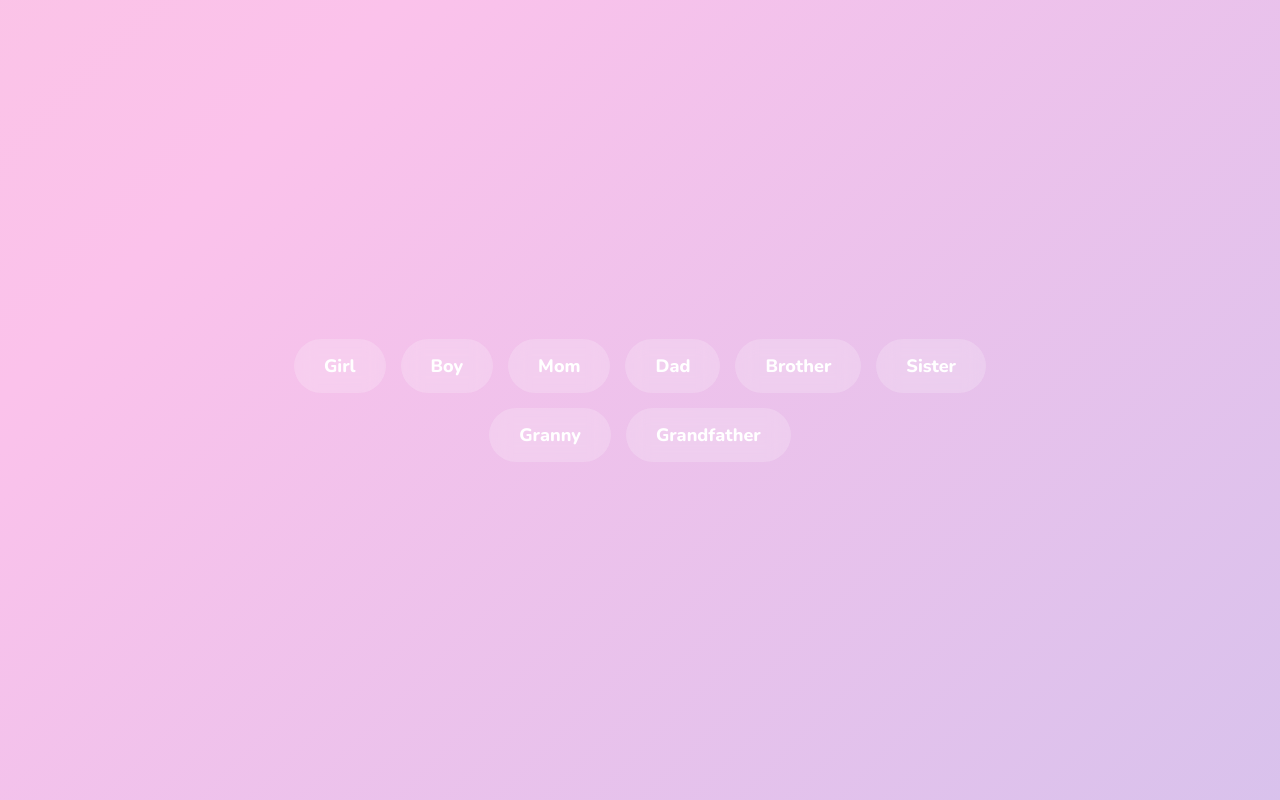
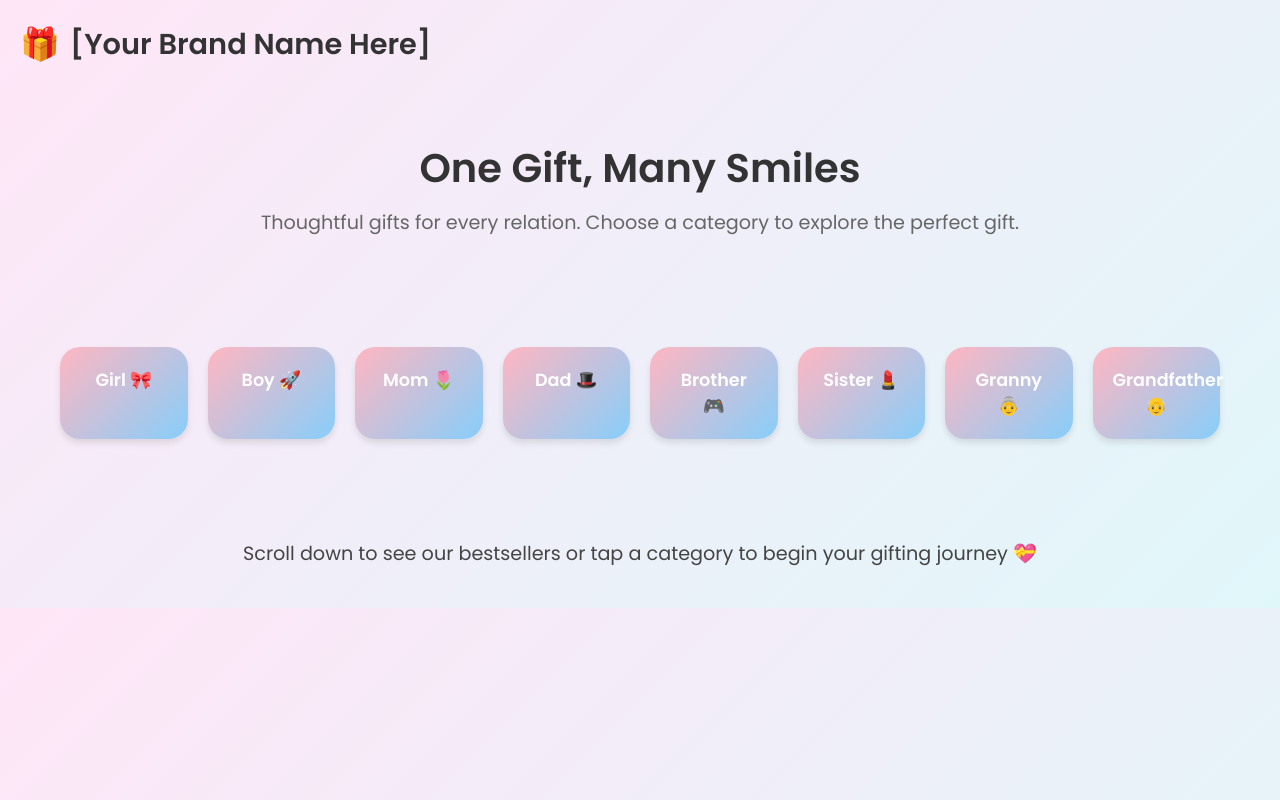
Before and after one commit to harsh15-prog/new, a plain HTML site: page index.html in a window 1280 px wide. Drawn offline with nearby package versions, Linux system fonts and the light colour scheme.

Commit message:
Update index.html

```diff
--- a/index.html
+++ b/index.html
@@ -1,168 +1,127 @@
 <!DOCTYPE html>
 <html lang="en">
+
 <head>
-  <meta charset="UTF-8" />
-  <meta name="viewport" content="width=device-width, initial-scale=1.0"/>
-  <title>Family Selector</title>
-  <link href="https://fonts.googleapis.com/css2?family=Nunito:wght@600;800&display=swap" rel="stylesheet">
+  <meta charset="UTF-8">
+  <meta name="viewport" content="width=device-width, initial-scale=1.0">
+  <title>Giftify | Personalized Gifts for Everyone</title>
+  <link href="https://fonts.googleapis.com/css2?family=Poppins:wght@400;600&display=swap" rel="stylesheet">
   <style>
     * {
-      box-sizing: border-box;
       margin: 0;
       padding: 0;
-      font-family: 'Nunito', sans-serif;
+      box-sizing: border-box;
+      font-family: 'Poppins', sans-serif;
     }
 
     body {
-      background: linear-gradient(135deg, #ff9a9e, #fad0c4, #fbc2eb, #a6c1ee);
-      background-size: 600% 600%;
-      animation: gradientBG 15s ease infinite;
-      min-height: 100vh;
+      background: linear-gradient(135deg, #FFE6F7, #E0F7FA);
+      color: #333;
+    }
+
+    .logo-bar {
       display: flex;
       align-items: center;
-      justify-content: center;
       padding: 20px;
     }
 
-    @keyframes gradientBG {
-      0% {background-position: 0% 50%;}
-      50% {background-position: 100% 50%;}
-      100% {background-position: 0% 50%;}
+    .logo {
+      font-size: 2rem;
+      margin-right: 10px;
     }
 
-    .role-buttons {
-      display: flex;
-      flex-wrap: wrap;
-      justify-content: center;
-      gap: 15px;
-      max-width: 700px;
+    .brand-name {
+      font-size: 1.8rem;
+      font-weight: 600;
     }
 
-    .role-buttons button {
-      padding: 15px 30px;
-      border: none;
-      border-radius: 30px;
-      background: rgba(255, 255, 255, 0.2);
-      backdrop-filter: blur(10px);
-      font-size: 18px;
-      font-weight: 700;
-      color: #fff;
-      cursor: pointer;
-      transition: all 0.3s ease;
+    .hero {
+      text-align: center;
+      padding: 50px 20px;
     }
 
-    .role-buttons button:hover {
-      background: rgba(255, 255, 255, 0.4);
-      transform: scale(1.05);
+    .hero h1 {
+      font-size: 2.5rem;
+      margin-bottom: 10px;
     }
 
-    .role-section {
-      display: none;
-      flex-direction: column;
-      align-items: center;
-      justify-content: center;
-      position: absolute;
-      top: 0;
-      left: 0;
-      width: 100vw;
-      height: 100vh;
-      background: rgba(0, 0, 0, 0.6);
-      backdrop-filter: blur(8px);
-      color: #fff;
-      animation: fadeIn 0.5s ease forwards;
-      text-align: center;
+    .hero p {
+      font-size: 1.2rem;
+      color: #666;
     }
 
-    .role-section h1 {
-      font-size: 3rem;
-      margin-bottom: 20px;
+    .categories {
+      display: grid;
+      grid-template-columns: repeat(auto-fit, minmax(120px, 1fr));
+      gap: 20px;
+      margin: 40px;
+      padding: 20px;
     }
 
-    .back-button {
-      margin-top: 20px;
-      padding: 12px 25px;
-      font-size: 16px;
-      border: none;
-      background-color: #fff;
-      color: #333;
-      border-radius: 25px;
+    .category-btn {
+      background: linear-gradient(135deg, #FFB6C1, #87CEFA);
+      padding: 20px;
+      text-align: center;
+      border-radius: 20px;
+      color: white;
+      font-weight: bold;
+      font-size: 1.1rem;
+      box-shadow: 0 4px 6px rgba(0, 0, 0, 0.1);
+      transition: transform 0.3s ease, background 0.3s ease;
       cursor: pointer;
-      transition: background-color 0.3s ease;
     }
 
-    .back-button:hover {
-      background-color: #eee;
+    .category-btn:hover {
+      transform: scale(1.05);
+      background: linear-gradient(135deg, #ffa4c8, #63c8f0);
     }
 
-    @keyframes fadeIn {
-      from { opacity: 0; transform: translateY(20px); }
-      to { opacity: 1; transform: translateY(0); }
+    .cta {
+      text-align: center;
+      padding: 40px 20px;
+      font-size: 1.2rem;
+      font-weight: 500;
+      color: #444;
+    }
+
+    @media (max-width: 768px) {
+      .hero h1 {
+        font-size: 2rem;
+      }
+
+      .category-btn {
+        font-size: 1rem;
+        padding: 15px;
+      }
     }
   </style>
 </head>
+
 <body>
-
-  <div class="role-buttons">
-    <button onclick="showSection('girl')">Girl</button>
-    <button onclick="showSection('boy')">Boy</button>
-    <button onclick="showSection('mom')">Mom</button>
-    <button onclick="showSection('dad')">Dad</button>
-    <button onclick="showSection('brother')">Brother</button>
-    <button onclick="showSection('sister')">Sister</button>
-    <button onclick="showSection('granny')">Granny</button>
-    <button onclick="showSection('grandfather')">Grandfather</button>
+  <div class="logo-bar">
+    <span class="logo">🎁</span>
+    <h1 class="brand-name">[Your Brand Name Here]</h1>
   </div>
 
-  <div id="girl" class="role-section">
-    <h1>Hello Girl 👧</h1>
-    <button class="back-button" onclick="goBack()">Back</button>
+  <div class="hero">
+    <h1>One Gift, Many Smiles</h1>
+    <p>Thoughtful gifts for every relation. Choose a category to explore the perfect gift.</p>
   </div>
 
-  <div id="boy" class="role-section">
-    <h1>Hello Boy 👦</h1>
-    <button class="back-button" onclick="goBack()">Back</button>
+  <div class="categories">
+    <div class="category-btn">Girl 🎀</div>
+    <div class="category-btn">Boy 🚀</div>
+    <div class="category-btn">Mom 🌷</div>
+    <div class="category-btn">Dad 🎩</div>
+    <div class="category-btn">Brother 🎮</div>
+    <div class="category-btn">Sister 💄</div>
+    <div class="category-btn">Granny 👵</div>
+    <div class="category-btn">Grandfather 👴</div>
   </div>
 
-  <div id="mom" class="role-section">
-    <h1>Hello Mom 👩‍👧</h1>
-    <button class="back-button" onclick="goBack()">Back</button>
+  <div class="cta">
+    Scroll down to see our bestsellers or tap a category to begin your gifting journey 💝
   </div>
+</body>
 
-  <div id="dad" class="role-section">
-    <h1>Hello Dad 👨‍👧</h1>
-    <button class="back-button" onclick="goBack()">Back</button>
-  </div>
-
-  <div id="brother" class="role-section">
-    <h1>Hello Brother 👦</h1>
-    <button class="back-button" onclick="goBack()">Back</button>
-  </div>
-
-  <div id="sister" class="role-section">
-    <h1>Hello Sister 👧</h1>
-    <button class="back-button" onclick="goBack()">Back</button>
-  </div>
-
-  <div id="granny" class="role-section">
-    <h1>Hello Granny 👵</h1>
-    <button class="back-button" onclick="goBack()">Back</button>
-  </div>
-
-  <div id="grandfather" class="role-section">
-    <h1>Hello Grandfather 👴</h1>
-    <button class="back-button" onclick="goBack()">Back</button>
-  </div>
-
-  <script>
-    function showSection(id) {
-      document.querySelectorAll('.role-section').forEach(sec => sec.style.display = 'none');
-      document.getElementById(id).style.display = 'flex';
-    }
-
-    function goBack() {
-      document.querySelectorAll('.role-section').forEach(sec => sec.style.display = 'none');
-    }
-  </script>
-
-</body>
 </html>
```
